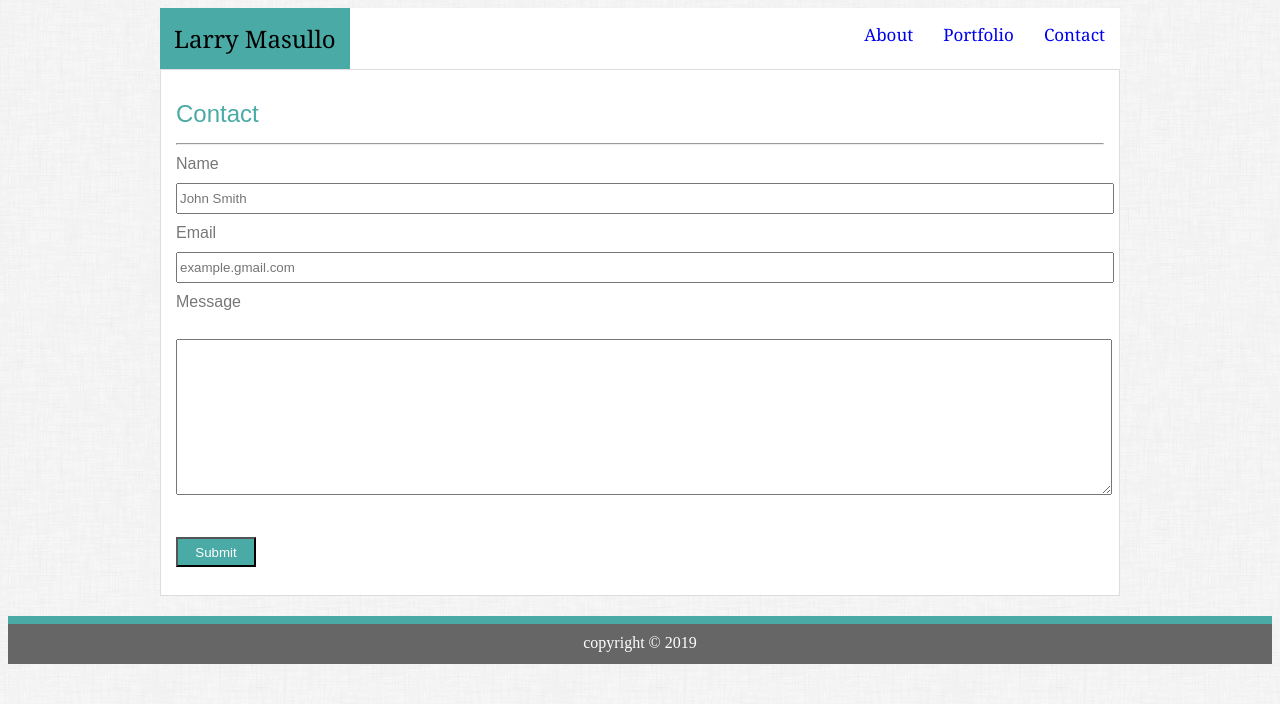
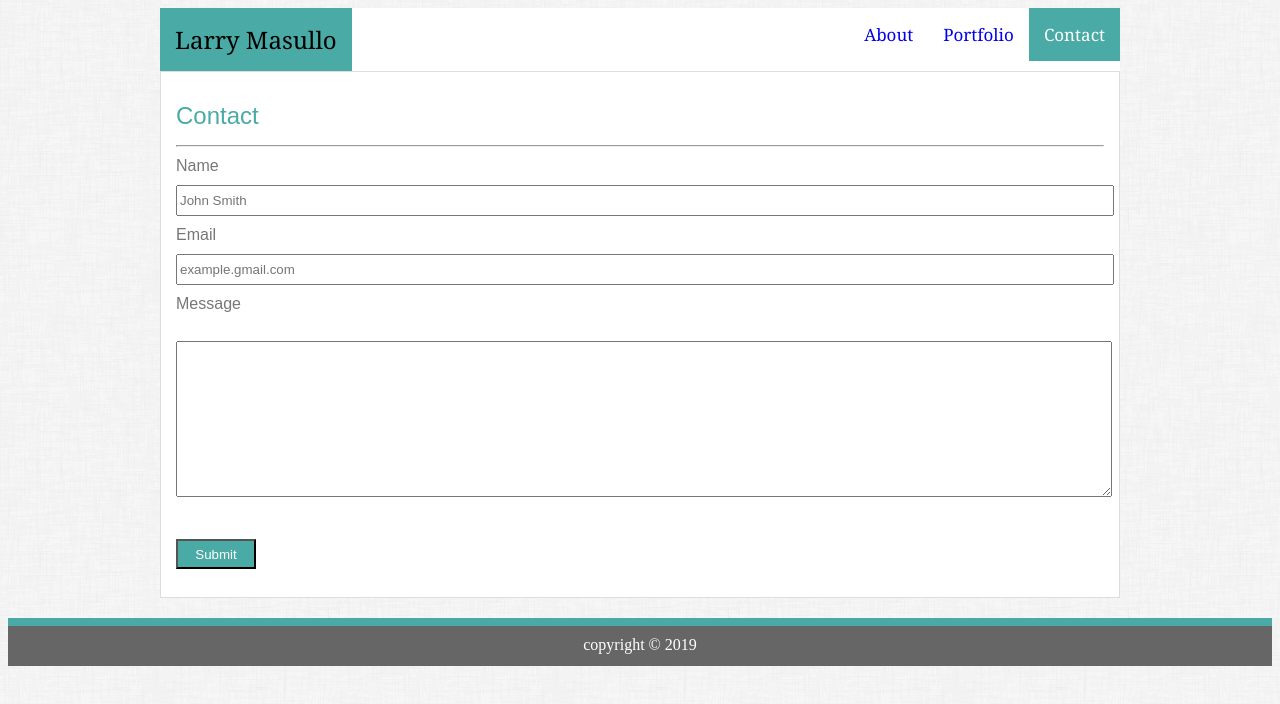
Before and after one commit to lmasullo/basic-portfolio, a plain HTML site: page contact.html in a window 1280 px wide. Drawn offline with Linux system fonts and the light colour scheme.

Commit message:
added hover and current to links

```diff
--- a/assets/css/contact.css
+++ b/assets/css/contact.css
@@ -24,7 +24,7 @@ nav {
 #name {
   float: left;
   background-color: #4aaaa5;
-  padding: 14px;
+  padding: 15px;
   font-size: 24px;
 }
 
@@ -86,6 +86,12 @@ footer {
   color: #ffffff;
 }
 
+a:hover,
+.current {
+  background-color: #4aaaa5;
+  color: white;
+}
+
 .clearfix::after {
   content: "";
   display: block;
--- a/assets/css/portfolio.css
+++ b/assets/css/portfolio.css
@@ -24,7 +24,7 @@ nav {
 #name {
   float: left;
   background-color: #4aaaa5;
-  padding: 14px;
+  padding: 15px;
   font-size: 24px;
 }
 
@@ -89,6 +89,12 @@ footer {
   color: #ffffff;
 }
 
+a:hover,
+.current {
+  background-color: #4aaaa5;
+  color: white;
+}
+
 .clearfix::after {
   content: "";
   display: block;
--- a/assets/css/style.css
+++ b/assets/css/style.css
@@ -74,6 +74,12 @@ footer {
   color: #ffffff;
 }
 
+a:hover,
+.current {
+  background-color: #4aaaa5;
+  color: white;
+}
+
 .clearfix::after {
   content: "";
   display: block;
--- a/contact.html
+++ b/contact.html
@@ -16,7 +16,7 @@
           Larry Masullo
         </div>
         <div id="links">
-          <a href="contact.html">Contact</a>
+          <a href="contact.html" class="current">Contact</a>
           <a href="portfolio.html">Portfolio</a>
           <a href="index.html">About</a>
         </div>
```
Also changed, not shown: index.html (+1 -1 lines), portfolio.html (+1 -1 lines).
